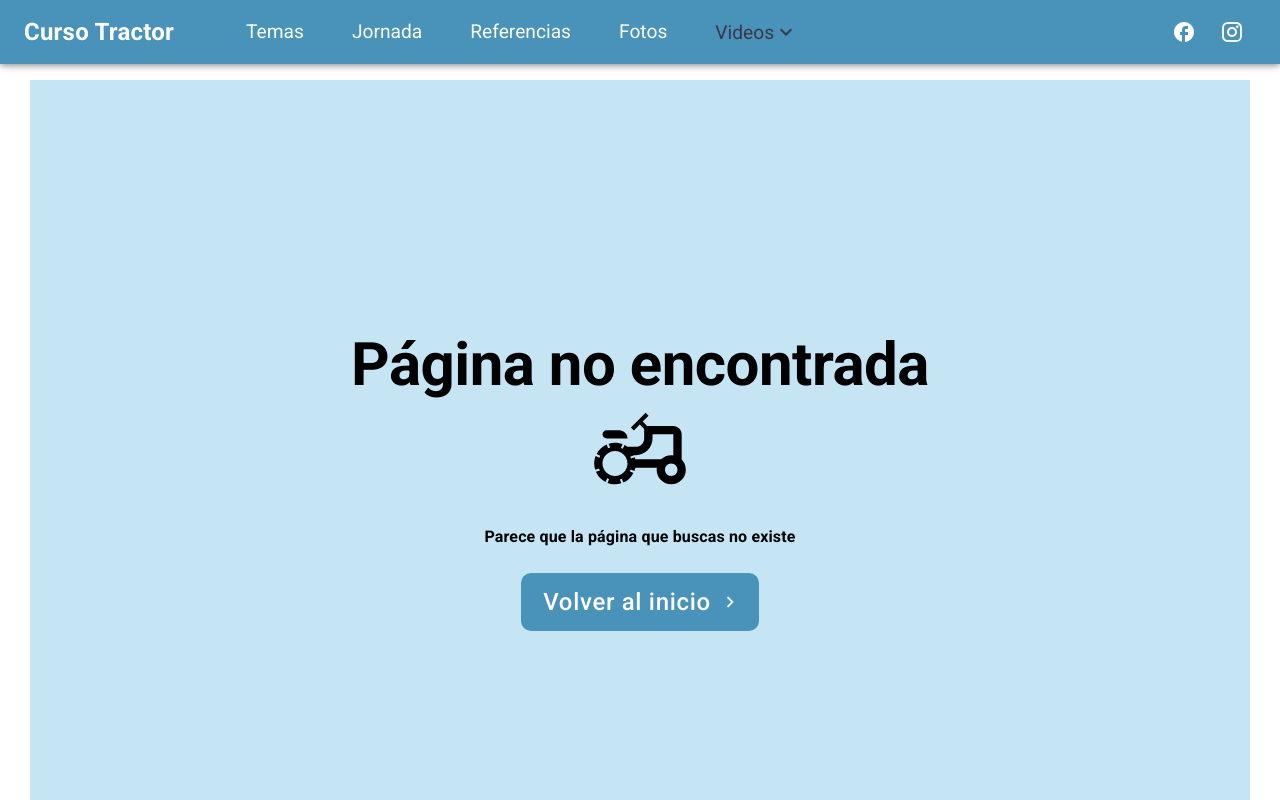
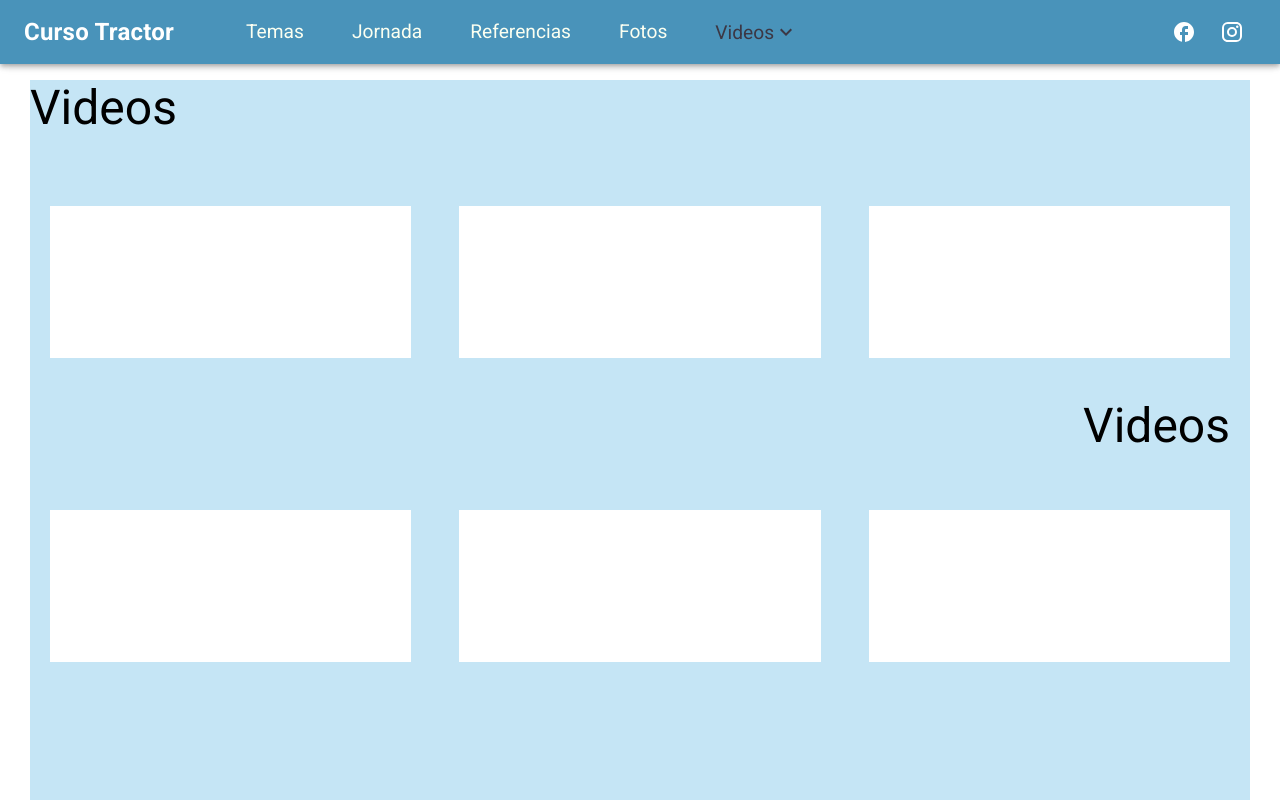
Before and after one commit to AlejoBonadeo/curso-tractor, a Next.js app: page /videos/capacitaciones in a window 1280 px wide. Before the commit this address had no page. Shown: the top 800 px of the page. Built offline with nearby package versions, Linux system fonts and the light colour scheme.

Commit message:
Create Videos pages

```diff
--- /dev/null
+++ b/pages/videos/capacitaciones.tsx
@@ -0,0 +1,96 @@
+import { Layout } from "../../components";
+import { Typography } from "@mui/material";
+
+const Videos = () => {
+  return (
+    <Layout title="Curso Tractor - Videos" description="TODO">
+      <div style={{ backgroundColor: "#C5E5F5" }}>
+        <Typography
+          variant="h3"
+          component="h1"
+          style={{
+            width: "100%",
+          }}
+        >
+          Videos
+        </Typography>
+        <div
+          style={{
+            width: "100%",
+            height: "100vh",
+            marginTop: "50px",
+            display: "grid",
+            gridTemplateColumns: "repeat(3, 4fr)",
+            gridTemplateRows: "repeat(5, 3fr)",
+            gap: "3fr",
+            columnGap: "3rem",
+            padding: "20px",
+          }}
+        >
+          <div
+            style={{
+              backgroundColor: "white",
+              width: "100%",
+              gridArea: "1 / 1 / 2 / 2",
+            }}
+          ></div>
+
+          <div
+            style={{
+              backgroundColor: "white",
+              width: "100%",
+              gridArea: "1 / 2 / 2 / 3",
+            }}
+          ></div>
+
+          <div
+            style={{
+              backgroundColor: "white",
+              width: "100%",
+              gridArea: "1 / 3 / 2 / 4",
+            }}
+          ></div>
+
+          <Typography
+            variant="h3"
+            component="h2"
+            style={{
+              width: "100%",
+              gridArea: "2 / 1 / 3 / 4",
+              textAlign: "right",
+              marginTop: "40px",
+            }}
+          >
+            Videos
+          </Typography>
+
+          <div
+            style={{
+              backgroundColor: "white",
+              width: "100%",
+              gridArea: "3 / 1 / 4 / 2",
+            }}
+          ></div>
+
+          <div
+            style={{
+              backgroundColor: "white",
+              width: "100%",
+              gridArea: "3 / 2 / 4 / 3",
+            }}
+          ></div>
+
+          <div
+            style={{
+              backgroundColor: "white",
+              width: "100%",
+              gridArea: "3 / 3 / 4 / 4",
+            }}
+          ></div>
+        </div>
+      </div>
+    </Layout>
+  );
+};
+
+export default Videos;
```
Also changed, not shown: pages/videos/demostraciones.tsx (added, +96 -0 lines), pages/videos/tecnicos.tsx (added, +96 -0 lines).
